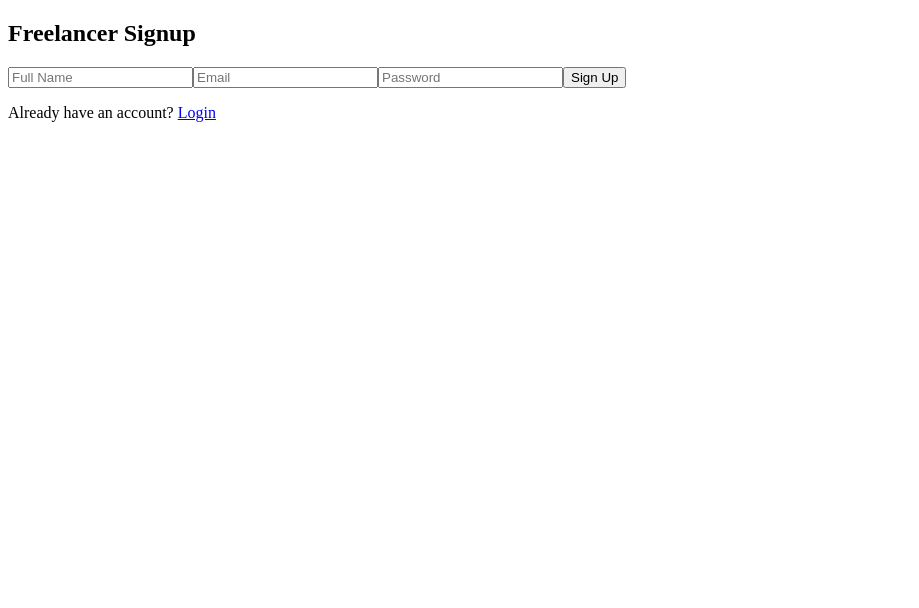
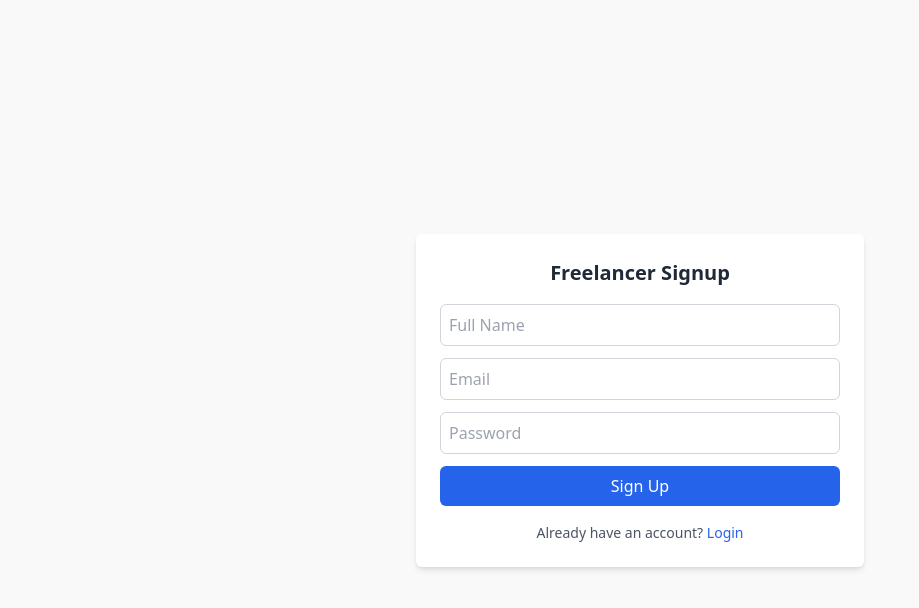
Before and after one commit to Leche90/Ituwangi, a React (Vite) app: page /signup in a window 1280 px wide. Shown: the top 608 px of the page, without its empty margins (0-919 px from the left). Built offline with nearby package versions, Linux system fonts and the light colour scheme.

Commit message:
updated freelancer signup and login forms

```diff
--- a/index.html
+++ b/index.html
@@ -3,7 +3,7 @@
     <head>
         <meta charset="UTF-8">
         <meta name="viewport" content="width=device-width, initial-scale=1.0">
-    <title>Ituwangi App</title>
+        <title>Ituwangi</title>
     </head>
     <body>
         <div id="root"></div>
--- a/package.json
+++ b/package.json
@@ -30,6 +30,9 @@
     "@types/react": "^19.1.12",
     "@types/react-dom": "^19.1.9",
     "@vitejs/plugin-react": "^5.0.2",
+    "autoprefixer": "^10.4.21",
+    "postcss": "^8.5.6",
+    "tailwindcss": "^3.4.17",
     "vite": "^7.1.5"
   }
 }
--- /dev/null
+++ b/postcss.config.js
@@ -0,0 +1,6 @@
+module.exports = {
+  plugins: {
+    tailwindcss: {},
+    autoprefixer: {},
+  },
+}
--- a/src/components/auth/FreelancerSignupForm.jsx
+++ b/src/components/auth/FreelancerSignupForm.jsx
@@ -41,11 +41,39 @@ const FreelancerSignupForm = () => {
     };
 
     return (
-        <div className='p-6 bg-white rounded shadow-md w-full max-w-md'>
+        <div style={{
+            display: 'flex',
+            justifyContent: 'center',
+            alignItems: 'center',
+            height: '100vh',
+            backgroundColor: '#f9f9f9',
+            padding: '0',
+        }}>
+            <div style={{
+                padding: '1.5rem',
+                backgroundColor: 'white',
+                borderRadius: '0.375rem',
+                boxShadow: '0 4px 6px -1px rgba(0, 0, 0, 0.1), 0 2px 4px -1px rgba(0, 0, 0, 0.06)',
+                width: '100%',
+                maxWidth: '28rem',
+            }}>
                 <form onSubmit={handleSubmit}>
-                <h2 className="text-xl font-bold mb-4">Freelancer Signup</h2>
+                    {/* CHANGED: Added text alignment and consistent font family */}
+                    <h2 style={{
+                        fontSize: '1.25rem',
+                        fontWeight: '700',
+                        marginBottom: '1rem',
+                        color: '#1f2937',
+                        textAlign: 'center',
+                        fontFamily: 'system-ui, -apple-system, sans-serif'
+                    }}>Freelancer Signup</h2>
 
-                {error && <p className='text-red-500 text-sm mb-3'>{error}</p>}
+                    {error && <p style={{
+                        color: '#ef4444',
+                        fontSize: '0.875rem',
+                        marginBottom: '0.75rem',
+                        fontFamily: 'system-ui, -apple-system, sans-serif' // Added consistent font
+                    }}>{error}</p>}
 
                     <input
                         type="text"
@@ -53,7 +81,15 @@ const FreelancerSignupForm = () => {
                         placeholder="Full Name"
                         value={formData.fullName}
                         onChange={handleChange}
-                    className='border p-2 mb-3 w-full rounded'
+                        style={{
+                            border: '1px solid #d1d5db',
+                            padding: '0.5rem',
+                            marginBottom: '0.75rem',
+                            width: '100%',
+                            borderRadius: '0.375rem',
+                            fontFamily: 'system-ui, -apple-system, sans-serif', // Added consistent font
+                            boxSizing: 'border-box' // Added for consistent sizing
+                        }}
                         required
                     />
                     <input
@@ -62,7 +98,15 @@ const FreelancerSignupForm = () => {
                         placeholder="Email"
                         value={formData.email}
                         onChange={handleChange}
-                    className='border p-2 mb-3 w-full rounded'
+                        style={{
+                            border: '1px solid #d1d5db',
+                            padding: '0.5rem',
+                            marginBottom: '0.75rem',
+                            width: '100%',
+                            borderRadius: '0.375rem',
+                            fontFamily: 'system-ui, -apple-system, sans-serif', // Added consistent font
+                            boxSizing: 'border-box' // Added for consistent sizing
+                        }}
                         required
                     />
                     <input
@@ -71,27 +115,75 @@ const FreelancerSignupForm = () => {
                         placeholder="Password"
                         value={formData.password}
                         onChange={handleChange}
-                    className='border p-2 mb-3 w-full rounded'
+                        style={{
+                            border: '1px solid #d1d5db',
+                            padding: '0.5rem',
+                            marginBottom: '0.75rem',
+                            width: '100%',
+                            borderRadius: '0.375rem',
+                            fontFamily: 'system-ui, -apple-system, sans-serif', // Added consistent font
+                            boxSizing: 'border-box' // Added for consistent sizing
+                        }}
                         required
                     />
                     <button
                         type="submit"
-                    className='bg-blue-600 text-white px-4 py-2 rounded hover:bg-blue-700'
                         disabled={loading}
+                        style={{
+                            backgroundColor: loading ? '#9ca3af' : '#2563eb',
+                            color: 'white',
+                            padding: '0.5rem 1rem',
+                            borderRadius: '0.375rem',
+                            border: 'none',
+                            cursor: loading ? 'not-allowed' : 'pointer',
+                            width: '100%',
+                            fontWeight: '500',
+                            fontFamily: 'system-ui, -apple-system, sans-serif', // Added consistent font
+                            fontSize: '1rem' // Added consistent font size
+                        }}
+                        onMouseOver={(e) => {
+                            if (!loading) {
+                                e.target.style.backgroundColor = '#1d4ed8';
+                            }
+                        }}
+                        onMouseOut={(e) => {
+                            if (!loading) {
+                                e.target.style.backgroundColor = '#2563eb';
+                            }
+                        }}
                     >
                         {loading ? "Signing Up..." : "Sign Up"}
                     </button>
                 </form>
 
                 {/* Already have an account */}
-            <div className='mt-4 text-center'>
-                <p className='text-sm text-gray-600'>
+                {/* CHANGED: Added consistent font family */}
+                <div style={{marginTop: '1rem', textAlign: 'center'}}>
+                    <p style={{
+                        fontSize: '0.875rem',
+                        color: '#4b5563',
+                        fontFamily: 'system-ui, -apple-system, sans-serif' // Added consistent font
+                    }}>
                         Already have an account?{ ' ' }
-                    <Link to="/login"
-                    className='text-blue-600 hover:-text-800 font-medium'>
+                        <Link
+                            to="/login"
+                            style={{
+                                color: '#2563eb',
+                                fontWeight: '500',
+                                fontFamily: 'system-ui, -apple-system, sans-serif', // Added consistent font
+                                textDecoration: 'none' // Added for cleaner look
+                            }}
+                            onMouseOver={(e) => {
+                                e.target.style.color = '#1e40af';
+                            }}
+                            onMouseOut={(e) => {
+                                e.target.style.color = '#2563eb';
+                            }}
+                        >
                             Login
                         </Link>
                     </p>
+                </div>
             </div>
         </div>
     );
--- /dev/null
+++ b/src/index.css
@@ -0,0 +1,3 @@
+@tailwind base;
+@tailwind components;
+@tailwind utilities;
--- a/src/main.jsx
+++ b/src/main.jsx
@@ -1,9 +1,10 @@
 import React from 'react';
 import ReactDOM from 'react-dom/client';
 import App from './App.jsx';
+import './index.css';
 
 ReactDOM.createRoot(document.getElementById('root')).render(
     <React.StrictMode>
         <App />
-    </React.StrictMode>
+    </React.StrictMode>,
 );
--- /dev/null
+++ b/tailwind.config.js
@@ -0,0 +1,10 @@
+export default {
+    content: [
+        "./index.html",
+        "./src/**/*.{js,ts,jsx,tsx}",
+    ],
+    theme: {
+        extend: {},
+    },
+    plugins: [],
+}
```
Also changed, not shown: src/components/auth/FreelancerLoginForm.jsx (+97 -13 lines), 1 other file (tests, documents, lock files or other folders). Lines whose indentation alone changed are shown as unchanged.
